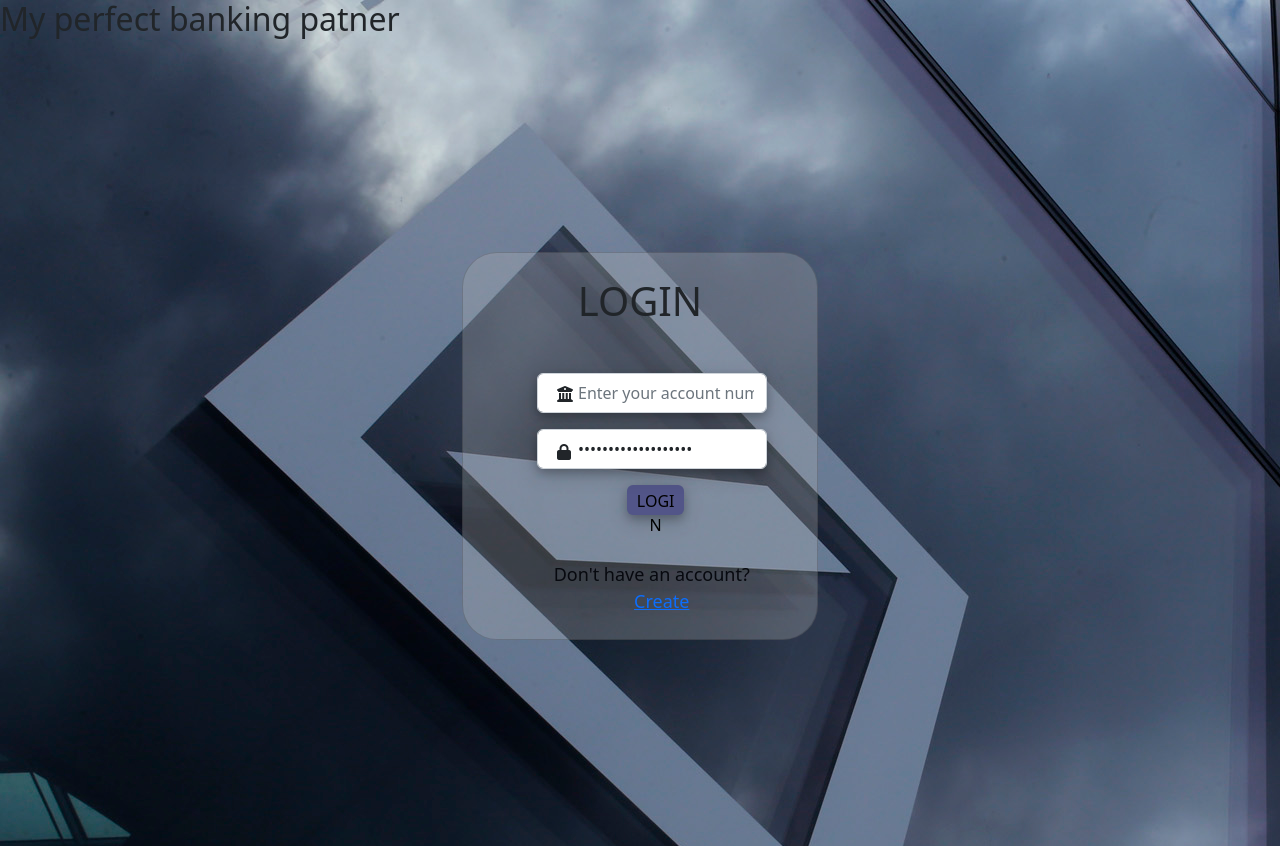
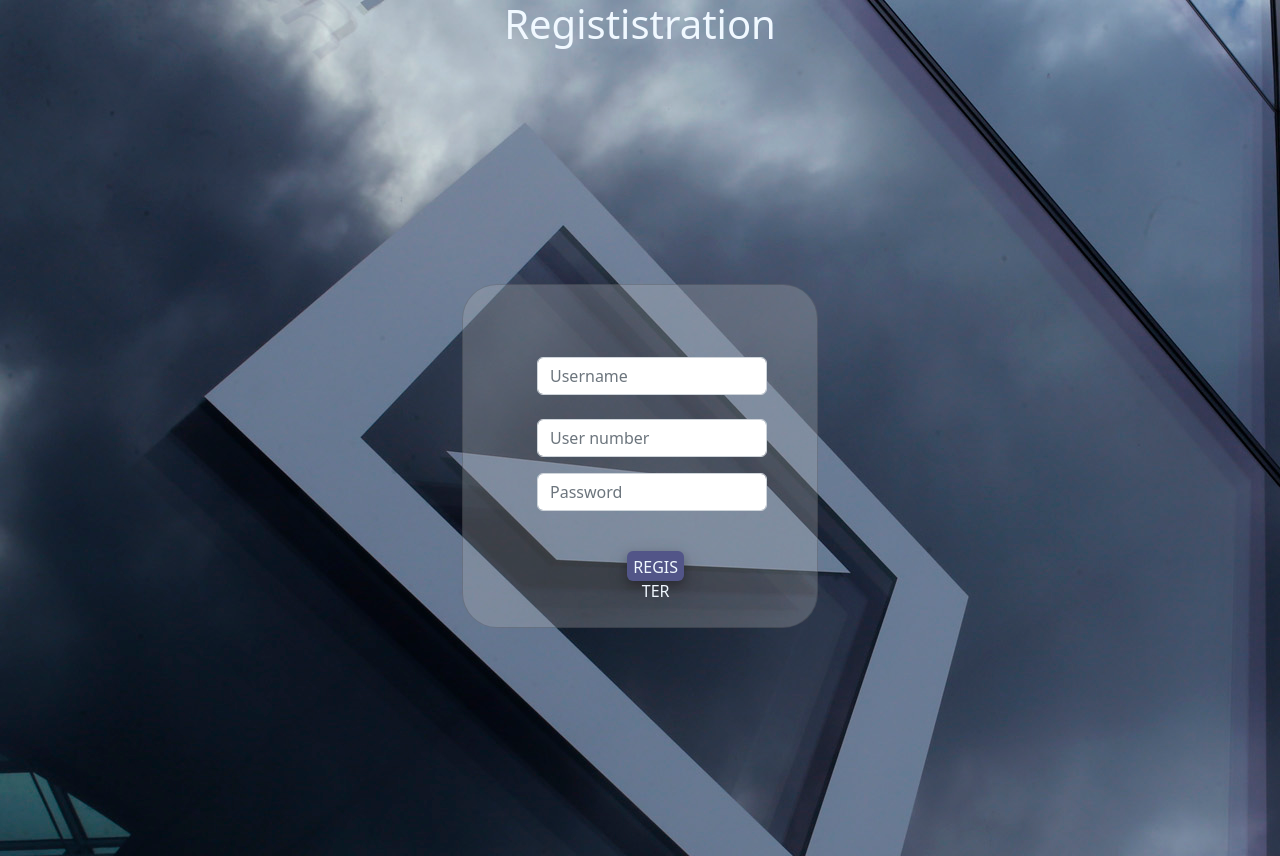
Before and after one commit to sruthimolsasi/Angular-Bankweb, an Angular app: page /register in a window 1280 px wide. Before the commit this address led to /. Built offline with nearby package versions, Linux system fonts and the light colour scheme.

Commit message:
path setting,display on dash bord,redirection, adding angular services

```diff
--- a/src/app/app-routing.module.ts
+++ b/src/app/app-routing.module.ts
@@ -2,10 +2,12 @@ import { NgModule } from '@angular/core';
 import { RouterModule, Routes } from '@angular/router';
 import { DashbordComponent } from './dashbord/dashbord.component';
 import { LoginComponent } from './login/login.component';
+import { RegisterComponent } from './register/register.component';
 
 const routes: Routes = [
   {path:'',component:LoginComponent},
-  {path:'dashbord',component:DashbordComponent}
+  {path:'dashbord',component:DashbordComponent},
+  {path:'register',component:RegisterComponent}
 ];
 
 @NgModule({
--- a/src/app/app.component.html
+++ b/src/app/app.component.html
@@ -1 +1,2 @@
-<app-login></app-login>
+<!-- <app-login></app-login> -->
+<router-outlet></router-outlet>
--- a/src/app/app.module.ts
+++ b/src/app/app.module.ts
@@ -6,12 +6,14 @@ import { AppRoutingModule } from './app-routing.module';
 import { AppComponent } from './app.component';
 import { LoginComponent } from './login/login.component';
 import { DashbordComponent } from './dashbord/dashbord.component';
+import { RegisterComponent } from './register/register.component';
 
 @NgModule({
   declarations: [
     AppComponent,
     LoginComponent,
-    DashbordComponent
+    DashbordComponent,
+    RegisterComponent
   ],
   imports: [
     BrowserModule,
--- a/src/app/login/login.component.html
+++ b/src/app/login/login.component.html
@@ -19,7 +19,7 @@
                         <i class="fa-solid fa-building-columns"style="margin-top:-20px ;"></i>
                     </div>
                     <div class="textpass mt-3">
-                        <input  name="pswd" type="password"  [placeholder]="pswd"  id="passid" [(ngModel)]="pswd" class="form-control">
+                        <input  name="pswd" type="password"  placeholder= "Enter your password"  id="passid" [(ngModel)]="pswd" class="form-control">
                         <i class="fa-solid fa-lock" style="margin-top:-80px;"></i>
                         <!-- <i class="fa-sharp fa-solid fa-eye-slash"></i> -->
                     </div>
@@ -27,7 +27,7 @@
                         <button class="w-25 mt-3" (click)="login()" style=" border-radius: 6px ;border:none;margin-left:90px;background-color:rgb(82, 85, 136);height: 30px;font-weight:500;padding-top: 4px;box-shadow: 0 4px 8px 0 rgba(0, 0, 0, 0.2), 0 6px 20px 0 rgba(0, 0, 0, 0.19);" type="button">LOGIN</button>
                     </div>
                     <div class="mt-4 text-center">
-                        <label for="" style="color:rgb(7, 9, 15); font-size: large;"> Don't have an account?<span style="padding-left:20px;"><a href="./registration.html">Create</a></span></label>
+                        <label for="" style="color:rgb(7, 9, 15); font-size: large;"> Don't have an account?<span style="padding-left:20px;"routerLink="register"> Register</span></label>
                       </div>
                   </div>
                  </div>
--- a/src/app/login/login.component.ts
+++ b/src/app/login/login.component.ts
@@ -1,4 +1,5 @@
 import { Component, OnInit } from '@angular/core';
+import { Route, Router } from '@angular/router';
 
 @Component({
   selector: 'app-login',
@@ -8,11 +9,11 @@ import { Component, OnInit } from '@angular/core';
 export class LoginComponent implements OnInit {
    aim='My perfect banking patner'
    acnt='Enter your account number'
-   pswd='Enter your password'
+
 
 
    acno=''
-
+   pswd=''
    userDetails:any={
     1000:{acno:1000,username:'amal',password:123,balance:100000},
     1001:{acno:1001,username:'manu',password:123,balance:10000},
@@ -21,7 +22,7 @@ export class LoginComponent implements OnInit {
    }
 
 
-  constructor() { }
+  constructor( private router:Router) { }
 
   ngOnInit(): void {
   }
@@ -34,6 +35,8 @@ export class LoginComponent implements OnInit {
      {
        if(pswd==userDetails[acnum]['password']){
          alert('login success')
+         //redireciton
+             this.router.navigateByUrl('dashbord')
         }
         else {
         alert('incorrect password')
--- /dev/null
+++ b/src/app/register/register.component.html
@@ -0,0 +1,41 @@
+<h1 style="text-align:center ;color: aliceblue;">Regististration</h1>
+
+
+<div class="vh-100">
+    <div class="container py-5 h-100 " >
+
+      <div class="row d-flex justify-content-center align-items-center h-100" >
+        <div class="col-md-8 col-lg-6 col-xl-4 " >
+
+          <div class="card" style=" border-radius: 35px; background: rgba(180, 183, 187, 0.3);">
+            <div class="card-body p-4">
+
+
+
+              <div class="d-flex flex-column  w-75 mt-5 " style="margin-left: 50px;">
+                <div class="">
+                    <input name="uname" type="text"  placeholder="Username" [(ngModel)]="uname"  id="acid"class="form-control">
+                    <br>
+                </div>
+                <div class="">
+                    <input name="acno" type="text"  placeholder="User number" [(ngModel)]="acno"  id="acid"class="form-control">
+
+                </div>
+                <div class=" mt-3">
+                    <input  name="" type="password"  placeholder= "Password"  id="passid" [(ngModel)]="pswd" class="form-control">
+                   <br>
+
+                </div>
+                <div>
+                    <button class="w-25 mt-3" (click)="register()" style=" border-radius: 6px ;border:none;margin-left:90px;background-color:rgb(82, 85, 136);color:aliceblue;height: 30px;font-weight:500;padding-top: 4px;box-shadow: 0 4px 8px 0 rgba(0, 0, 0, 0.2), 0 6px 20px 0 rgba(0, 0, 0, 0.19);" type="button">REGISTER</button>
+                </div>
+
+              </div>
+             </div>
+          </div>
+
+        </div>
+      </div>
+
+    </div>
+</div>
--- /dev/null
+++ b/src/app/register/register.component.ts
@@ -0,0 +1,29 @@
+import { Component, OnInit } from '@angular/core';
+import { DataService } from '../services/data.service';
+
+@Component({
+  selector: 'app-register',
+  templateUrl: './register.component.html',
+  styleUrls: ['./register.component.css']
+})
+export class RegisterComponent implements OnInit {
+
+uname=''
+acno=''
+pswd=''
+
+  constructor(private ds:DataService) { }
+
+  ngOnInit(): void {
+  }
+
+  register()
+  {
+     var uname=this.uname
+     var acno=this.acno
+     var pswd=this.pswd
+
+    let userDetails=this.ds.userDetails
+    // alert('registered')
+  }
+}
--- /dev/null
+++ b/src/app/services/data.service.ts
@@ -0,0 +1,18 @@
+import { Injectable } from '@angular/core';
+
+@Injectable({
+  providedIn: 'root'
+})
+export class DataService {
+
+acno=''
+   pswd=''
+   userDetails:any={
+    1000:{acno:1000,username:'amal',password:123,balance:100000},
+    1001:{acno:1001,username:'manu',password:123,balance:10000},
+    1002:{acno:1000,username:'ananthu',password:123,balance:4000000},
+    1003:{acno:1000,username:'sruthi',password:123,balance:800000},
+   }
+
+  constructor() { }
+}
```
Also changed, not shown: src/app/register/register.component.css (added), 2 other files (tests, documents, lock files or other folders).
